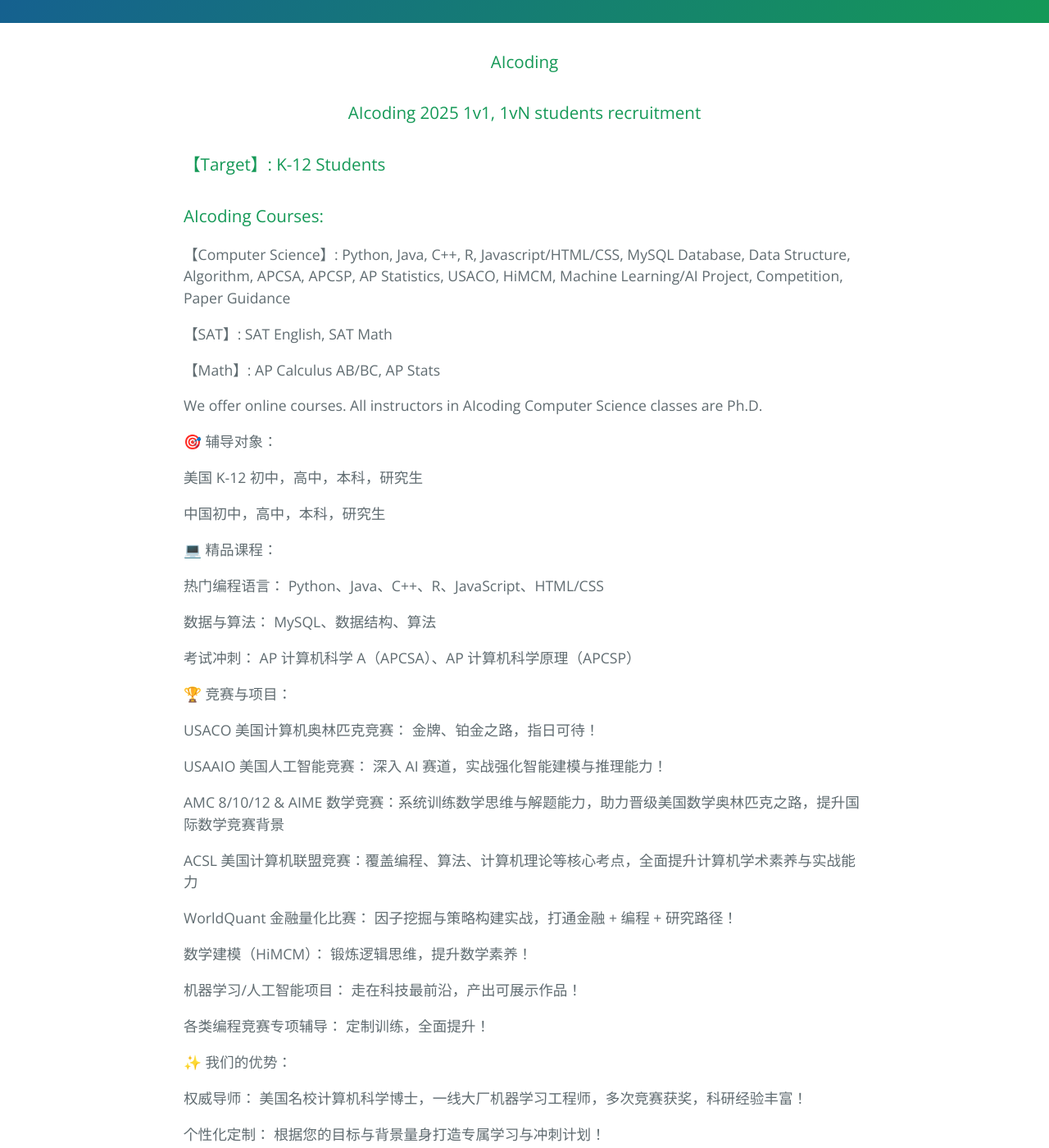
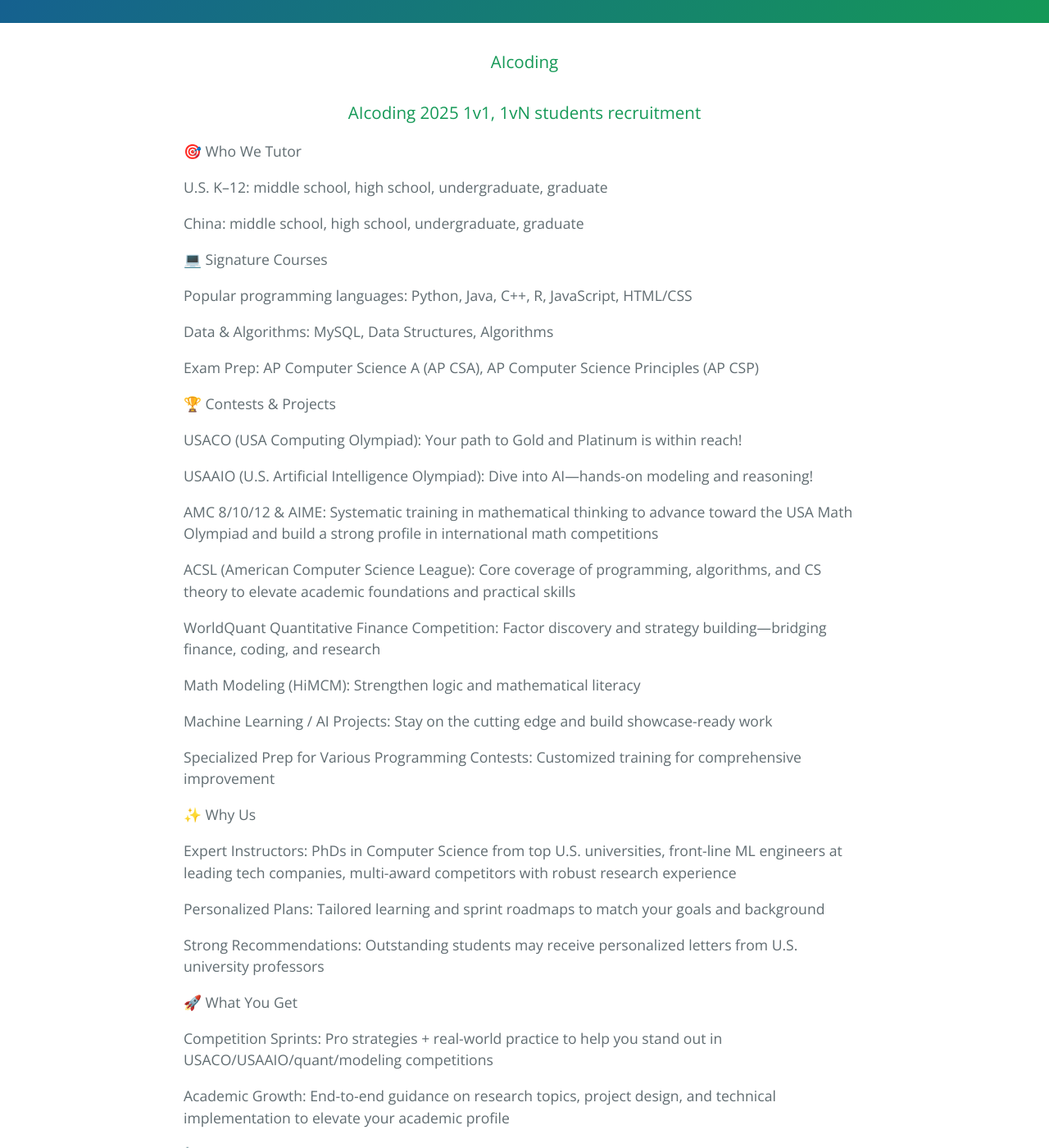
Before and after one commit to hangzhaosbu/aicoding, a Jekyll site: the page built from index.md, in a window 1280 px wide and 1400 px high, scrolled down 385 px. Shown: the whole window at 82% size. Built offline with Jekyll 4.4.1, drawn with Linux system fonts in a browser that asks for light colours; our own code applies the rules of GitHub Pages for plain Markdown files; some of the changed text lies outside the part shown.

Commit message:
Update index.md

```diff
--- a/index.md
+++ b/index.md
@@ -1,18 +1,53 @@
 <h3 style="text-align: center;">AIcoding</h3>
 <h3 style="text-align: center;">AIcoding 2025 1v1, 1vN students recruitment</h3>
 
-### 【Target】: K-12 Students
+🎯 Who We Tutor
 
-### AIcoding Courses:
+U.S. K–12: middle school, high school, undergraduate, graduate
 
-【Computer Science】: Python, Java, C++, R, Javascript/HTML/CSS, MySQL Database, Data Structure, Algorithm, APCSA, APCSP, AP Statistics, USACO, HiMCM, Machine Learning/AI Project, Competition, Paper Guidance
+China: middle school, high school, undergraduate, graduate
 
-【SAT】: SAT English, SAT Math
+💻 Signature Courses
 
-【Math】: AP Calculus AB/BC, AP Stats
+Popular programming languages: Python, Java, C++, R, JavaScript, HTML/CSS
 
-We offer online courses.
-All instructors in AIcoding Computer Science classes are Ph.D.
+Data & Algorithms: MySQL, Data Structures, Algorithms
+
+Exam Prep: AP Computer Science A (AP CSA), AP Computer Science Principles (AP CSP)
+
+🏆 Contests & Projects
+
+USACO (USA Computing Olympiad): Your path to Gold and Platinum is within reach!
+
+USAAIO (U.S. Artificial Intelligence Olympiad): Dive into AI—hands-on modeling and reasoning!
+
+AMC 8/10/12 & AIME: Systematic training in mathematical thinking to advance toward the USA Math Olympiad and build a strong profile in international math competitions
+
+ACSL (American Computer Science League): Core coverage of programming, algorithms, and CS theory to elevate academic foundations and practical skills
+
+WorldQuant Quantitative Finance Competition: Factor discovery and strategy building—bridging finance, coding, and research
+
+Math Modeling (HiMCM): Strengthen logic and mathematical literacy
+
+Machine Learning / AI Projects: Stay on the cutting edge and build showcase-ready work
+
+Specialized Prep for Various Programming Contests: Customized training for comprehensive improvement
+
+✨ Why Us
+
+Expert Instructors: PhDs in Computer Science from top U.S. universities, front-line ML engineers at leading tech companies, multi-award competitors with robust research experience
+
+Personalized Plans: Tailored learning and sprint roadmaps to match your goals and background
+
+Strong Recommendations: Outstanding students may receive personalized letters from U.S. university professors
+
+🚀 What You Get
+
+Competition Sprints: Pro strategies + real-world practice to help you stand out in USACO/USAAIO/quant/modeling competitions
+
+Academic Growth: End-to-end guidance on research topics, project design, and technical implementation to elevate your academic profile
+
+📢 Contact us now to kickstart your journey to excellence!
 
 
 
```
